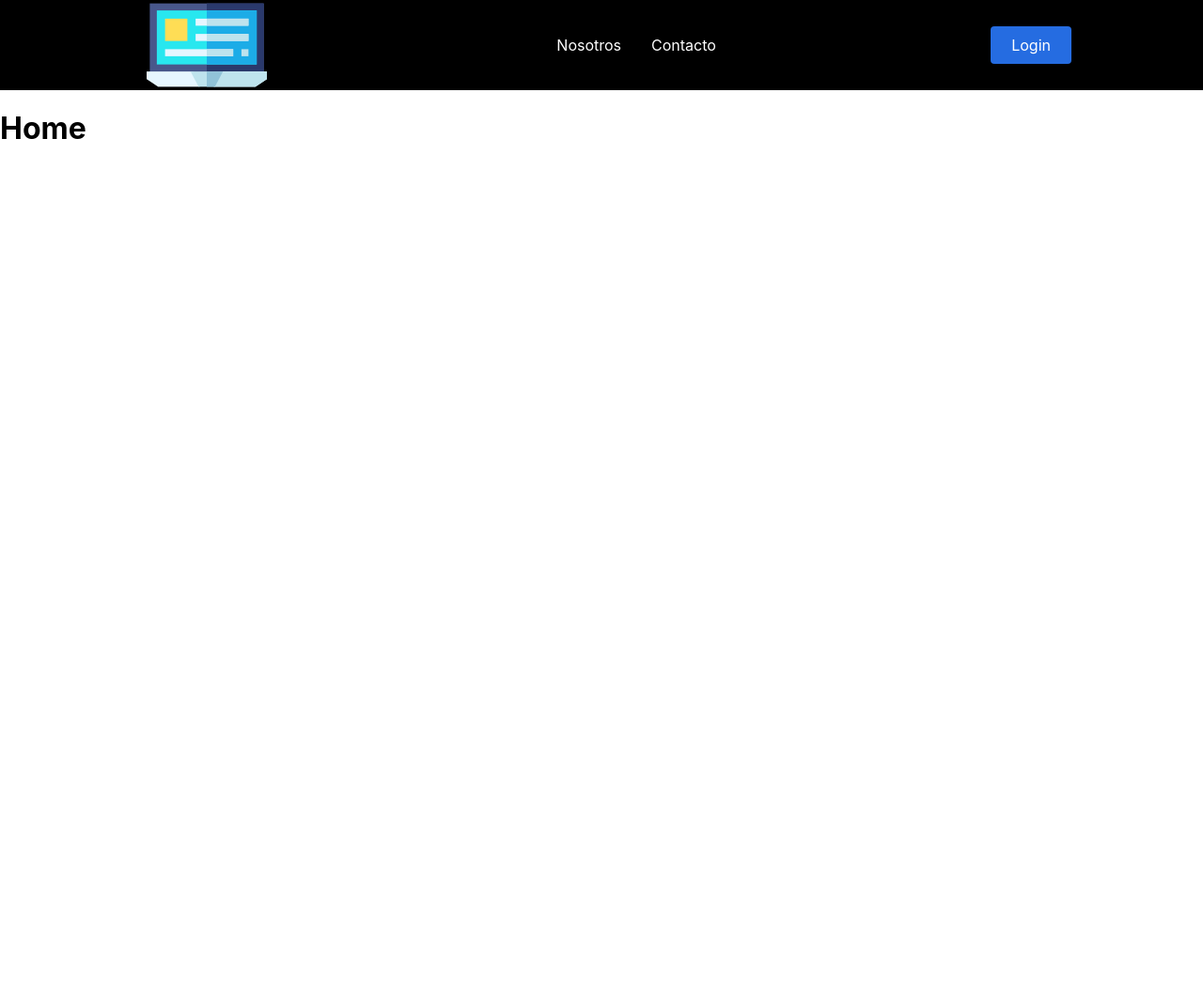
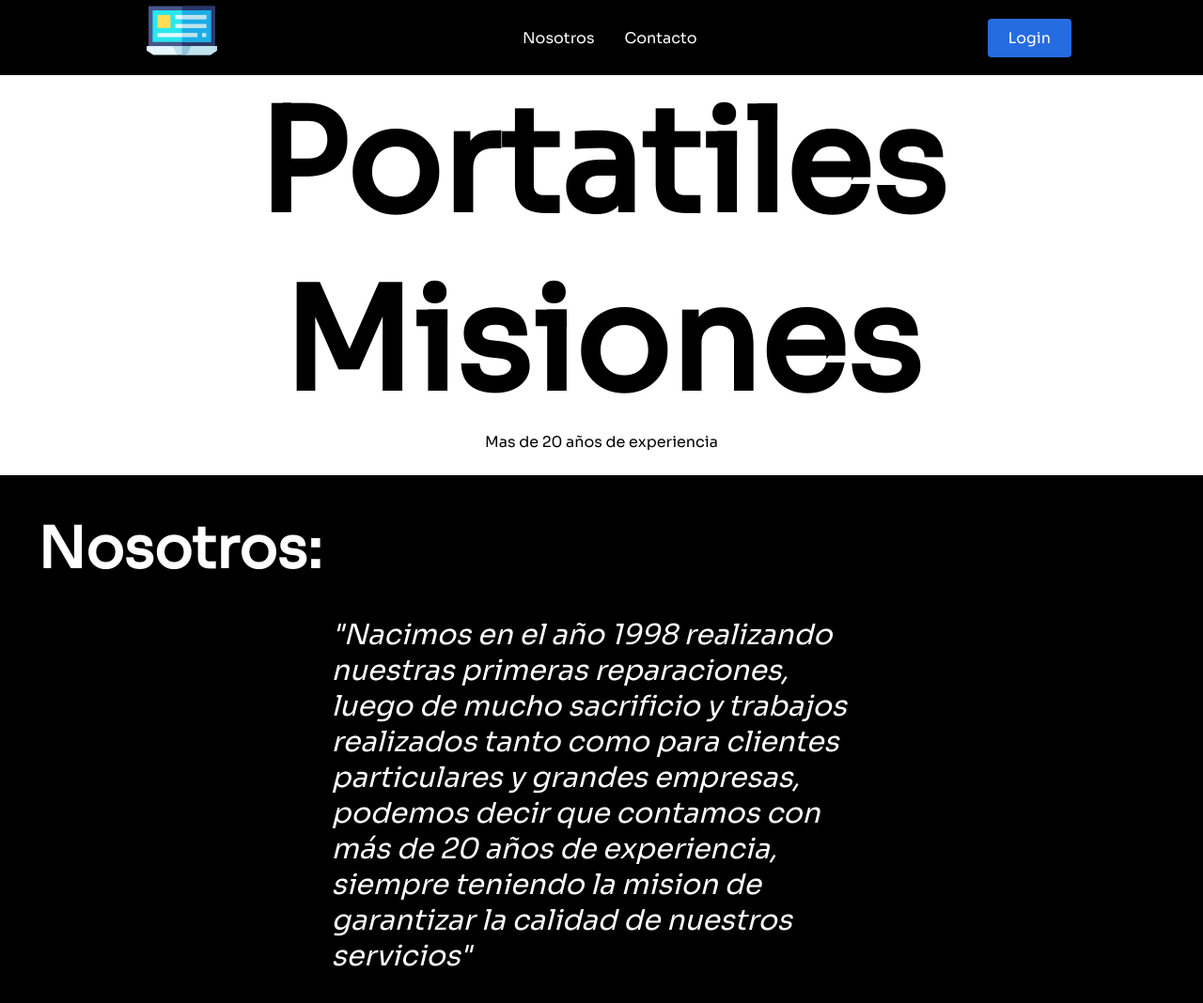
Before and after one commit to Enzo-orbe/PortatilesMisiones, a React (Create React App) app: page / in a window 1280 px wide. Shown: the top 1068 px of the page at 94% size. Before the commit the page ends 800 px from the top, so only its background shows below. Built offline with nearby package versions, Linux system fonts and the light colour scheme.

Commit message:
Estilos y Componentes

```diff
--- a/package.json
+++ b/package.json
@@ -9,6 +9,7 @@
     "react": "^17.0.1",
     "react-dom": "^17.0.1",
     "react-icons": "^4.1.0",
+    "react-reveal": "^1.2.2",
     "react-router": "^5.2.0",
     "react-router-dom": "^5.2.0",
     "react-scripts": "4.0.2",
--- a/src/App.js
+++ b/src/App.js
@@ -1,5 +1,6 @@
 import Navbar from "./components/Navbar/Navbar";
 import { BrowserRouter as Router, Switch, Route } from "react-router-dom";
+import "./App.css";
 import Home from "./components/Home/Home";
 
 function App() {
--- a/src/components/Home/Home.js
+++ b/src/components/Home/Home.js
@@ -1,10 +1,17 @@
 import React from "react";
+import { Container } from "./HomeElements";
+import Nosotros from "../Nosotros/Nosotros";
 
 const Home = () => {
   return (
-    <div>
-      <h1>Home</h1>
-    </div>
+    <>
+      <Container>
+        <h1>Portatiles</h1>
+        <h1>Misiones</h1>
+        <p>Mas de 20 años de experiencia</p>
+      </Container>
+      <Nosotros />
+    </>
   );
 };
 
--- /dev/null
+++ b/src/components/Home/HomeElements.js
@@ -0,0 +1,32 @@
+import styled from "styled-components";
+
+export const Container = styled.div`
+  display: flex;
+  justify-content: center;
+  align-items: center;
+  flex-direction: column;
+  width: 100%;
+  heigth: 100%;
+  pading: 5px;
+  border-bottom: 1px solid black;
+
+  h1 {
+    font-size: 150px;
+    margin: 0 auto;
+  }
+
+  p {
+    margin-bottom: 25px;
+  }
+
+  @media screen and (max-width: 768px) {
+    width: 100%;
+    heigth: 100%;
+    pading: 5px;
+    border-bottom: 1px solid black;
+
+    h1 {
+      font-size: 8vh;
+    }
+  }
+`;
--- a/src/components/Navbar/Navbar.js
+++ b/src/components/Navbar/Navbar.js
@@ -1,4 +1,4 @@
-import React from "react";
+import React, { useState } from "react";
 import {
   Nav,
   NavBtn,
@@ -6,19 +6,27 @@ import {
   NavLink,
   NavMenu,
   Bars,
+  Close,
 } from "./NavbarElements";
 
 import Logo from "../../assets/images/laptop.png";
 
 export default function Navbar() {
+  const [open, setOpen] = useState(false);
+
   return (
     <>
       <Nav>
         <NavLink to="/">
-          <img src={Logo} alt="Logo" />
+          <img style={{ height: "75px" }} src={Logo} alt="Logo" />
         </NavLink>
-        <Bars />
-        <NavMenu>
+        {open ? (
+          <Close onClick={() => setOpen(!open)} />
+        ) : (
+          <Bars onClick={() => setOpen(!open)} />
+        )}
+
+        <NavMenu open={open}>
           <NavLink to="/About" activeStyle>
             {" "}
             Nosotros{" "}
--- a/src/components/Navbar/NavbarElements.js
+++ b/src/components/Navbar/NavbarElements.js
@@ -1,6 +1,6 @@
 import styled from "styled-components";
 import { NavLink as Link } from "react-router-dom";
-import { FaBars } from "react-icons/fa";
+import { FaBars, FaRegWindowClose } from "react-icons/fa";
 
 export const Nav = styled.nav`
   background: #000;
@@ -17,7 +17,7 @@ export const NavLink = styled(Link)`
   align-items: center;
   text-decoration: none;
   padding: 0 1rem;
-  height: 100%;
+  height: 75%;
   cursor: pointer;
 
   img {
@@ -32,6 +32,7 @@ export const NavLink = styled(Link)`
 export const Bars = styled(FaBars)`
   display: none;
   color: #fff;
+  z-index: 20;
 
   @media screen and (max-width: 768px) {
     display: block;
@@ -44,13 +45,41 @@ export const Bars = styled(FaBars)`
   }
 `;
 
+export const Close = styled(FaRegWindowClose)`
+  display: none
+  color: #fff;
+  z-index: 20;
+
+  @media screen and (max-width: 768px) {
+    display: block;
+    position: absolute;
+    top: 0;
+    right: 0;
+    transform: translate(-100%, 75%);
+    font-size: 1.8rem;
+    cursor: pointer;
+    color: #fff
+  }
+`;
+
 export const NavMenu = styled.div`
   display: flex;
   align-items: center;
   margin-right: --24px;
 
   @media screen and (max-width: 768px) {
-    display: none;
+    flex-flow: column nowrap;
+    background-color: #000;
+    position: fixed;
+    transform: ${({ open }) => (open ? "translateX(0)" : "translateX(100%)")};
+    top: 0;
+    right: 0;
+    height: 150px;
+    width: 300px;
+    transition: transform 0.3s ease-in-out;
+    li {
+      color: #fff;
+    }
   }
 `;
 
--- /dev/null
+++ b/src/components/Nosotros/Nosotros.js
@@ -0,0 +1,24 @@
+import React from "react";
+import Fade from "react-reveal/Fade";
+import { Container, ConText } from "./NosotrosElements";
+
+const Nosotros = () => {
+  return (
+    <Container>
+      <Fade left>
+        <h1>Nosotros: </h1>
+        <ConText>
+          <p>
+            "Nacimos en el año 1998 realizando nuestras primeras reparaciones,
+            luego de mucho sacrificio y trabajos realizados tanto como para
+            clientes particulares y grandes empresas, podemos decir que contamos
+            con más de 20 años de experiencia, siempre teniendo la mision de
+            garantizar la calidad de nuestros servicios"
+          </p>
+        </ConText>
+      </Fade>
+    </Container>
+  );
+};
+
+export default Nosotros;
--- /dev/null
+++ b/src/components/Nosotros/NosotrosElements.js
@@ -0,0 +1,53 @@
+import styled from "styled-components";
+
+export const Container = styled.div`
+  display: flex;
+  flex-direction: column;
+  width: 100%;
+  heigth: 100%;
+  padding: 25px;
+  background-color: black;
+
+  h1 {
+    font-size: 60px;
+    color: #ffff;
+    padding: 15px;
+  }
+
+  p {
+    color: #ffff;
+    font-size: 30px;
+    font-style: italic;
+    padding: 10px;
+  }
+
+  @media screen and (max-width: 768px) {
+    width: 100%;
+    heigth: 100%;
+    padding: 5px;
+    border-bottom: 1px solid black;
+
+    h1 {
+      font-size: 6vh;
+    }
+
+    p {
+      font-size: 3vh;
+    }
+  }
+`;
+
+export const ConText = styled.div`
+  display: flex;
+  justify-content: center;
+  align-items: center;
+  width: 50%;
+  height: auto;
+  padding: 10px;
+  margin: 0 auto;
+
+  @media screen and (max-width: 768px) {
+    width: 100%;
+    heigth: auto;
+  }
+`;
--- a/src/index.css
+++ /dev/null
@@ -1,13 +0,0 @@
-body {
-  margin: 0;
-  font-family: -apple-system, BlinkMacSystemFont, 'Segoe UI', 'Roboto', 'Oxygen',
-    'Ubuntu', 'Cantarell', 'Fira Sans', 'Droid Sans', 'Helvetica Neue',
-    sans-serif;
-  -webkit-font-smoothing: antialiased;
-  -moz-osx-font-smoothing: grayscale;
-}
-
-code {
-  font-family: source-code-pro, Menlo, Monaco, Consolas, 'Courier New',
-    monospace;
-}
```
Also changed, not shown: src/index.js (+5 -6 lines), 1 other file (tests, documents, lock files or other folders).
